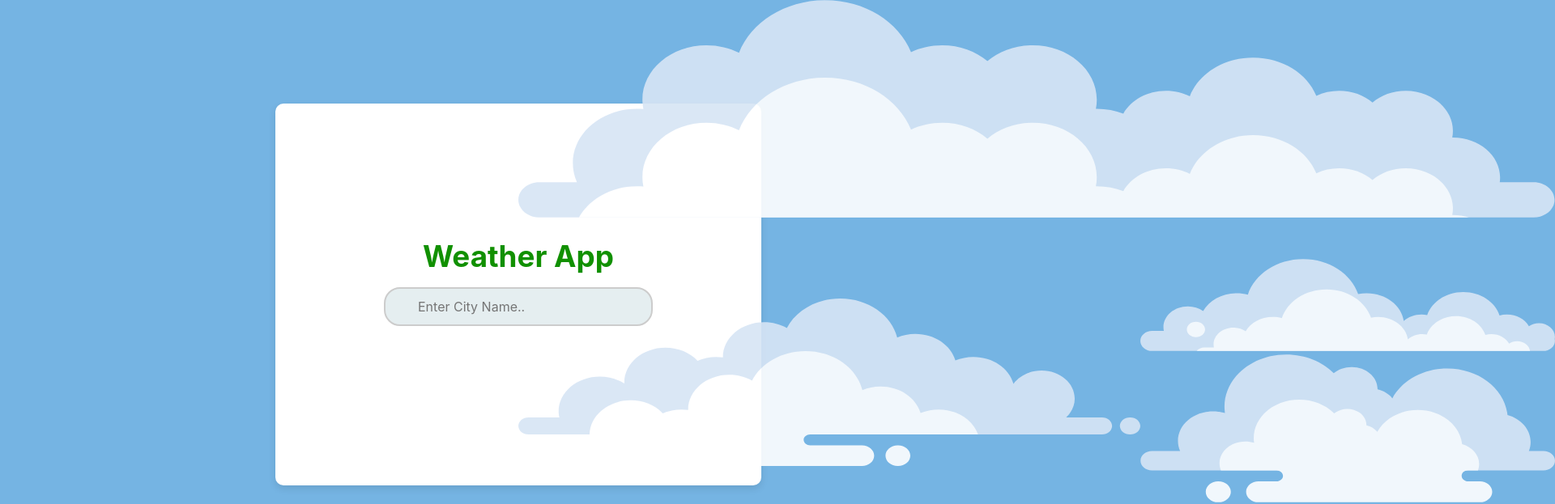
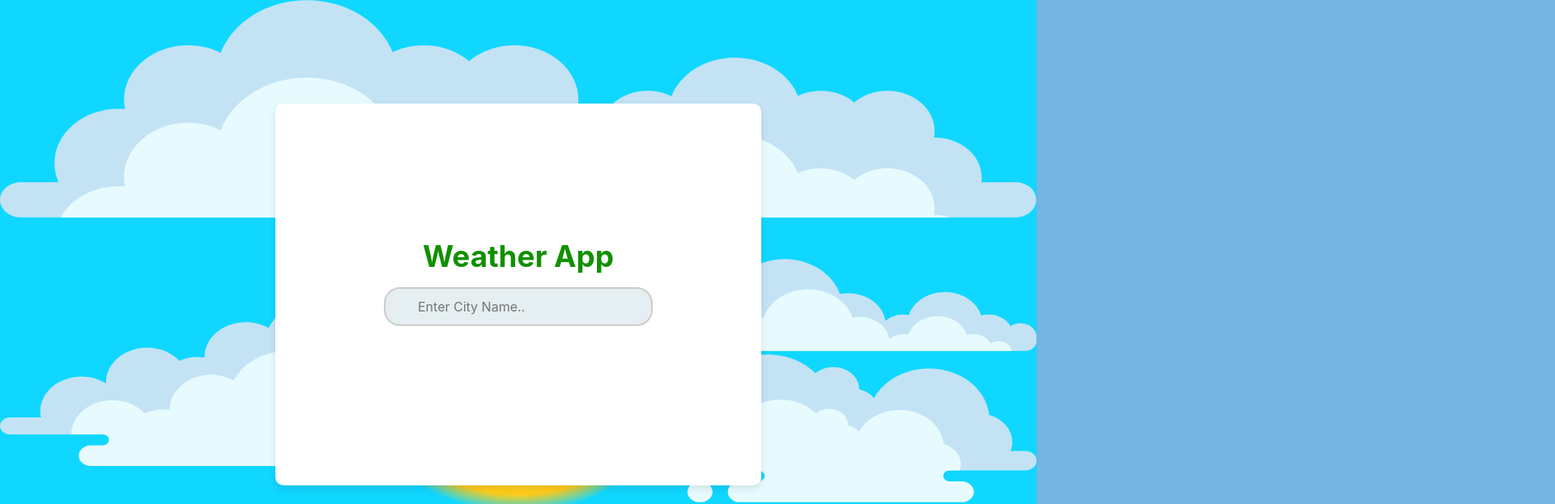
Before and after one commit to dakshkashyap/WeatherDashboard-frontend, a React (Create React App) app: page / in a window 1280 px wide. Shown: the top 623 px of the page at 81% size, 1920 px wide, since content can reach past the window. Built offline with nearby package versions, Linux system fonts and the light colour scheme.

Commit message:
fix cloud styling

```diff
--- a/src/App.jsx
+++ b/src/App.jsx
@@ -88,6 +88,7 @@ const App = () => {
   console.log("updated Weather by City:", weather.data);
 
   return (
+    <div className="weather weather--sunny">
       <div className="App">
         <h1 className="app-name">Weather App</h1>
 
@@ -153,7 +154,7 @@ const App = () => {
             </div>
           </div>
         )}
-
+      </div>
       <div className="clouds">
         <div className="clouds-top">
           <img src={cloud1} alt="cloud1" />
--- a/src/App.scss
+++ b/src/App.scss
@@ -14,6 +14,7 @@ html {
 }
 
 .App {
+  position: relative;
   display: flex;
   flex-direction: column;
   justify-content: center;
@@ -26,6 +27,7 @@ html {
   border-radius: 10px;
   padding-bottom: 32px;
   box-shadow: 0 4px 10px rgba(0, 0, 0, 0.1);
+  z-index: 1;
 }
 
 .city-search {
@@ -135,13 +137,8 @@ h1 {
     );
   }
 }
-
-#weatherData {
-  position: relative;
-  z-index: 1;
-}
-
 .clouds {
+  z-index: 0;
 }
 
 .clouds-top {
```
Lines whose indentation alone changed are shown as unchanged.
